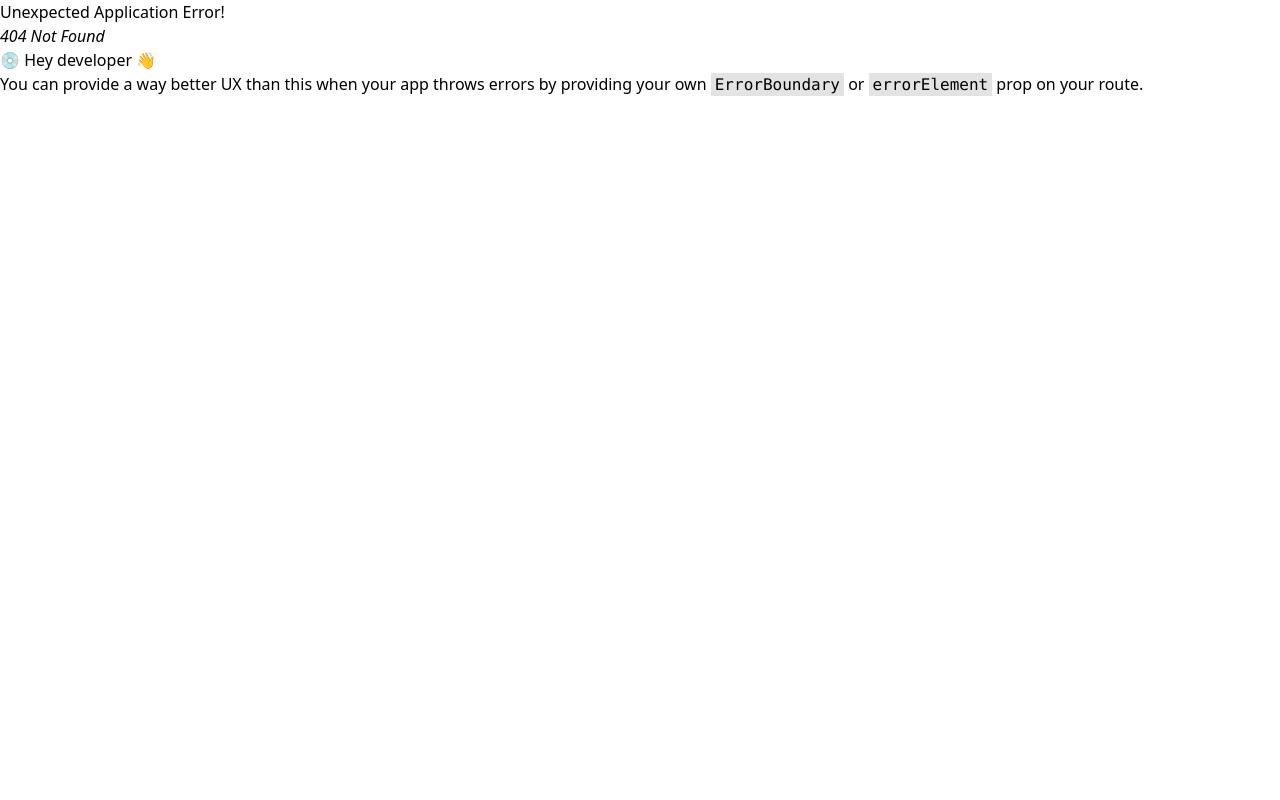
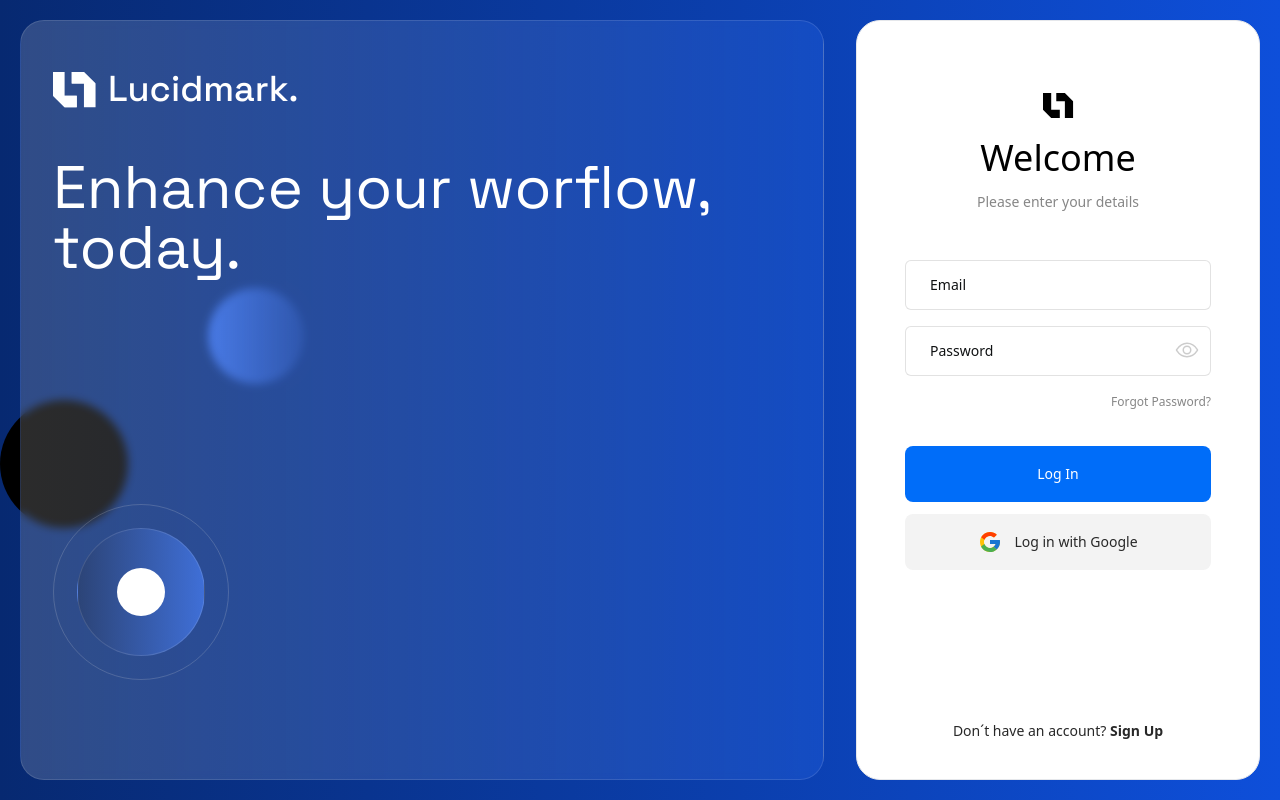
Before and after one commit to promahbubul/luchi-mark, a React (Vite) app: page /login in a window 1280 px wide. Before the commit this address had no page. Built offline with nearby package versions, Linux system fonts and the light colour scheme.

Commit message:
login page done

```diff
--- a/src/assets/Icons/Icons.jsx
+++ b/src/assets/Icons/Icons.jsx
@@ -3,6 +3,7 @@
   IoSettingsOutline,
   IoNotificationsOutline,
   IoEyeOutline,
+  IoEyeOffSharp,
 } from "react-icons/io5";
 import { IoIosArrowDown, IoIosArrowForward, IoMdGrid } from "react-icons/io";
 import { HiOutlineSquares2X2, HiOutlineVideoCamera } from "react-icons/hi2";
@@ -13,8 +14,11 @@
 import { GrAttachment } from "react-icons/gr";
 import { MdOutlineComment, MdOutlinePhotoCamera } from "react-icons/md";
 import { PiListFill } from "react-icons/pi";
+import { FcGoogle } from "react-icons/fc";
 
 export {
+  FcGoogle,
+  IoEyeOffSharp,
   AiOutlineMessage,
   IoEyeOutline,
   IoMdGrid,
--- a/src/assets/images/Images.jsx
+++ b/src/assets/images/Images.jsx
@@ -6,8 +6,12 @@
 import avatarTwo from "./avatar2.svg";
 import avatarThree from "./avatar3.svg";
 import gridCard from "./grid-card.png";
+import blackLogo from "./black-logo.svg";
+import whtieLogo from "./white-logo.svg";
 
 export {
+  blackLogo,
+  whtieLogo,
   gridCard,
   logo,
   avatar,
--- a/src/index.css
+++ b/src/index.css
@@ -1,3 +1,5 @@
+@import url("https://fonts.googleapis.com/css2?family=Space+Grotesk:wght@300..700&display=swap");
+
 @tailwind base;
 @tailwind components;
 @tailwind utilities;
--- /dev/null
+++ b/src/pages/Login/Banner.jsx
@@ -0,0 +1,33 @@
+import React from "react";
+import { whtieLogo } from "../../assets/images/Images";
+
+const Banner = () => {
+  return (
+    <div className="w-full md:w-8/12 rounded-3xl font-space-grotesk md:py-10 py-5  md:px-8  px-4 border border-[#FFFFFF1F] bg-gradient-to-r  from-[#d9d9d933] to-[#3876FE33] backdrop-blur-sm">
+      <div className="flex flex-row gap-3 items-center justify-center md:justify-start ">
+        <img src={whtieLogo} alt="" className="" />
+        <h3 className="text-white text-4xl font-medium leading-[57px]">
+          Lucidmark.
+        </h3>
+      </div>
+      <h1
+        className="justify-center md:justify-start mt-6 md:mt-10 text-3xl md:text-5xl lg:text-6xl font-normal
+       md:leading-[88px] md:lg-[550px] leading-tight text-white  "
+      >
+        Enhance your worflow, today.
+      </h1>
+      <div className="h-[calc(100vh-398.467px)]  flex justify-start items-end">
+        <div className=" w-20 h-20 md:w-44 md:h-44 rounded-full border border-[#d9d9d933] flex items-center justify-center">
+          <div
+            className="h-16 w-16 md:w-32 md:h-32 rounded-full flex items-center justify-center bg-gradient-to-r from-[#2C4477] to-[#3F6FD7] border border-[#ffffff1f]
+        "
+          >
+            <div className="bg-white w-8 h-8 md:w-12 md:h-12 rounded-full"></div>
+          </div>
+        </div>
+      </div>
+    </div>
+  );
+};
+
+export default Banner;
--- /dev/null
+++ b/src/pages/Login/Login.jsx
@@ -0,0 +1,18 @@
+import React from "react";
+import Banner from "./Banner";
+import LoginForm from "./LoginForm";
+
+const Login = () => {
+  return (
+    <section className="p-2 md:p-5 bg-gradient-to-r relative from-[#072971] w-screen  md:h-screen to-[#0E4FDA] flex flex-col md:flex-row justify-between gap-5 md:gap-8">
+      <div className="w-12 h-12 md:w-32 md:h-32 bg-black absolute md:fixed top-48 md:top-1/2   left-0 rounded-full"></div>
+      <div className="w-10 top-36 left-32 h-10 lg:w-24 lg:h-24 bg-gradient-to-r from-[#2E68E6] to-[#133F9F] rounded-full absolute md:top-72 md:left-52"></div>
+      {/* left */}
+      <Banner />
+      {/* right */}
+      <LoginForm />
+    </section>
+  );
+};
+
+export default Login;
--- /dev/null
+++ b/src/pages/Login/LoginForm.jsx
@@ -0,0 +1,98 @@
+import React, { useState } from "react";
+import { blackLogo } from "../../assets/images/Images";
+import {
+  IoEyeOffSharp,
+  IoEyeOutline,
+  FcGoogle,
+} from "../../assets/Icons/Icons";
+import { Link } from "react-router-dom";
+import Button from "../../components/ui/Button/Button";
+
+const LoginForm = () => {
+  const [typeChange, setTypeChange] = useState(false);
+
+  const handleLogin = (e) => {
+    e.preventDefault();
+    const form = e.target;
+    const email = form.email.value;
+    const password = form.password.value;
+    alert(`Login Successfully \n Emial: ${email} \n Password: ${password}`);
+  };
+  return (
+    <div className="border w-full md:w-4/12 bg-white rounded-3xl px-4 py-3 lg:py-8 lg:px-12 flex flex-col justify-between">
+      {/* top */}
+      <div className="">
+        <div className="text-center mx-auto mt-8 md:mt-10">
+          <img src={blackLogo} alt="" className=" mx-auto" />
+          <h1 className="text-4xl leading-8 font-normal mt-6">Welcome</h1>
+          <p className="text-gray-text-7  mt-3 leading-8 text-sm font-normal">
+            Please enter your details
+          </p>
+        </div>
+        <form onSubmit={handleLogin} className="mt-7 md:mt-10">
+          <div className="">
+            <input
+              name="email"
+              required
+              type="email"
+              placeholder="Email"
+              className="w-full rounded-md border border-gray-input-border py-2 outline-none px-6 my-0.5 placeholder:text-black-1 text-black-1 text-sm font-medium leading-8"
+            />
+          </div>
+          <div className="mt-3 relative">
+            <input
+              name="password"
+              required
+              type={typeChange ? "text" : "password"}
+              placeholder="Password"
+              className="w-full rounded-md border border-gray-input-border py-2 outline-none px-6 my-0.5 placeholder:text-black-1 text-black-1 text-sm font-medium leading-8"
+            />
+
+            {typeChange ? (
+              <IoEyeOffSharp
+                onClick={() => {
+                  setTypeChange(!typeChange);
+                }}
+                className="text-primary text-2xl absolute top-[14px] cursor-pointer hover:text-primary right-3"
+              />
+            ) : (
+              <IoEyeOutline
+                onClick={() => {
+                  setTypeChange(!typeChange);
+                }}
+                className="text-gray-text-8 text-2xl absolute top-[14px] cursor-pointer hover:text-primary right-3"
+              />
+            )}
+          </div>
+          <Link
+            to={""}
+            className="text-gray-text-7 hover:text-primary block mt-2 text-xs font-medium leading-8 text-right"
+          >
+            Forgot Password?
+          </Link>
+
+          <input
+            type="submit"
+            value="Log In"
+            className="text-white py-3 rounded-lg bg-primary w-full mt-7 leading-8 font-medium text-sm cursor-pointer"
+          />
+          <button className="bg-gray-bg-5 w-full rounded-lg flex flex-row gap-3 items-center py-3 justify-center mt-3 leading-8 text-sm text-black-2 font-medium">
+            <FcGoogle className="text-2xl" />
+            Log in with Google
+          </button>
+        </form>
+      </div>
+      {/* bottom */}
+      <div className="">
+        <p className="mt-4 text-center text-black-2 text-sm font-normal leading-8">
+          Don´t have an account?{" "}
+          <Link to={""} className="font-bold">
+            Sign Up
+          </Link>
+        </p>
+      </div>
+    </div>
+  );
+};
+
+export default LoginForm;
--- a/src/routes/router.jsx
+++ b/src/routes/router.jsx
@@ -6,6 +6,7 @@
 import Admin from "../pages/Admin/Admin";
 import Teams from "../pages/Teams/Teams";
 import Tasks from "../pages/Tasks/Tasks";
+import Login from "../pages/Login/Login";
 
 const router = createBrowserRouter([
   {
@@ -20,6 +21,7 @@
       { path: "/admin", element: <Admin /> },
     ],
   },
+  { path: "/login", element: <Login /> },
 ]);
 
 export default router;
--- a/tailwind.config.js
+++ b/tailwind.config.js
@@ -7,6 +7,12 @@
   darkMode: "class",
   theme: {
     extend: {
+      fontFamily: {
+        "space-grotesk": ["Space Grotesk", "sans-serif"]
+      },
+      backgroundColor: {
+  'radial-gradient': 'radial-gradient(red, greeen, blue)',
+},
       colors: {
 
         primary: "#006DF9",
@@ -16,15 +22,19 @@
         "gray-bg-2": "#E3E3E3",
         "gray-bg-3": "#F1F1F1",
         "gray-bg-4": "#ECECEC",
+        "gray-bg-5": "#F3F3F3",
         "gray-text-1": "#333333",
         "gray-text-2": "#5A5A5A",
         "gray-text-3": "#898989",
         "gray-text-4":"#C0C0C0",
         "gray-text-5":"#A1A1A1",
         "gray-text-6": "#6C6C6D",
+        "gray-text-7": "#868686",
+        "gray-text-8": "#CCCCCC",
         "gray-input-border": "#1012131F",
         "card-border-1": "#A7A7A7",
         "black-1": "#101213",
+        "black-2": "#282828",
         "blue-sidebar": "#08174F",
         "gray-text-dark": "#AEC2CC",
         error: "#E85656"
```
Also changed, not shown: src/assets/images/black-logo.svg (added), src/assets/images/white-logo.svg (added).
